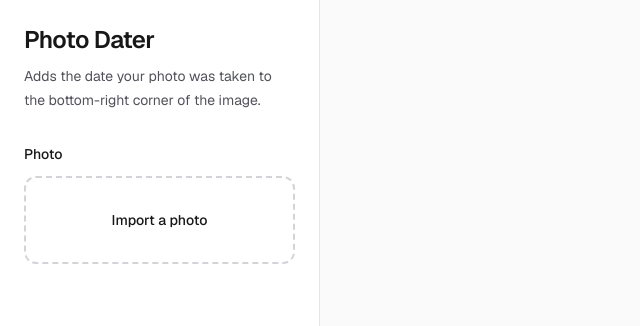
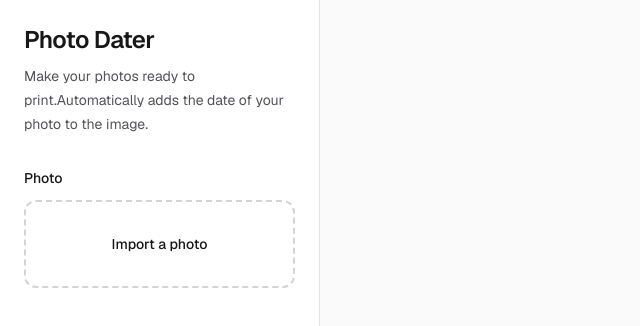
Before and after one commit to celassad/photo-dater, a Next.js app: page / in a window 1280 px wide. Shown: the top 326 px of the page, without its empty margins (0-640 px from the left). Built offline with nearby package versions, Linux system fonts and the light colour scheme.

Commit message:
Modify app message

```diff
--- a/app/page.tsx
+++ b/app/page.tsx
@@ -7,8 +7,7 @@ export default function Home() {
         <header className="flex flex-col gap-2">
           <h1 className="text-2xl font-semibold tracking-tight">Photo Dater</h1>
           <p className="text-sm leading-6 text-zinc-600 dark:text-zinc-400">
-            Adds the date your photo was taken to the bottom-right corner of the
-            image.
+            Make your photos ready to print.Automatically adds the date of your photo to the image.
           </p>
         </header>
         <PhotoImport />
```
